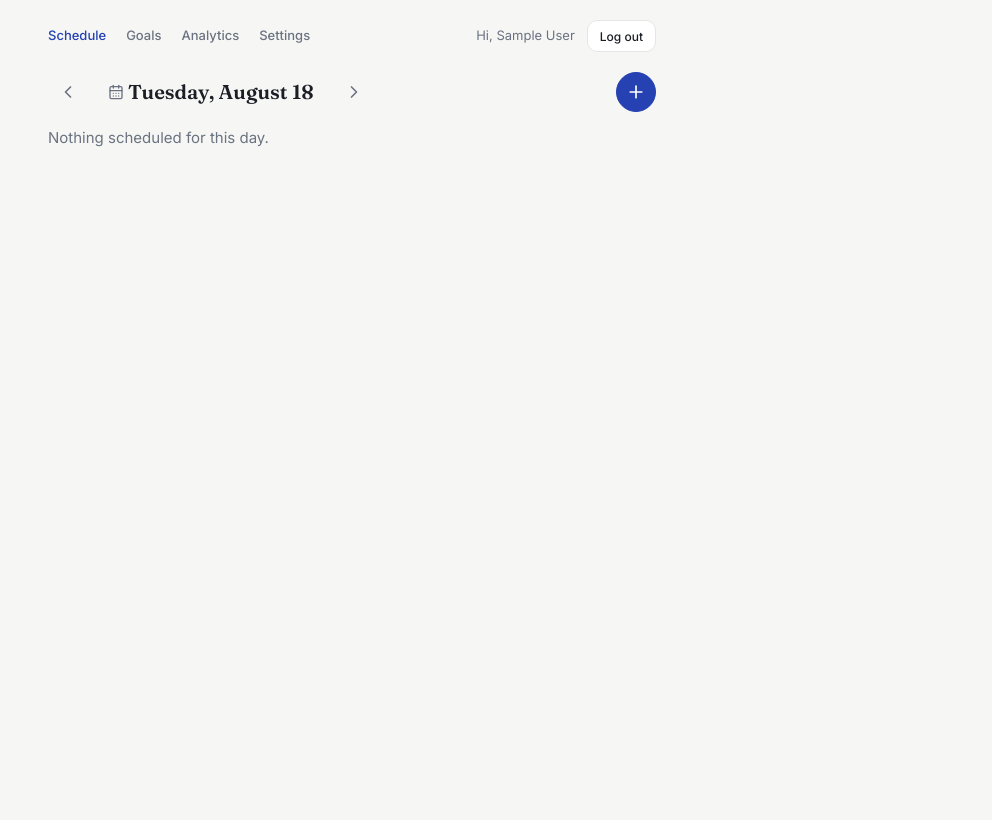
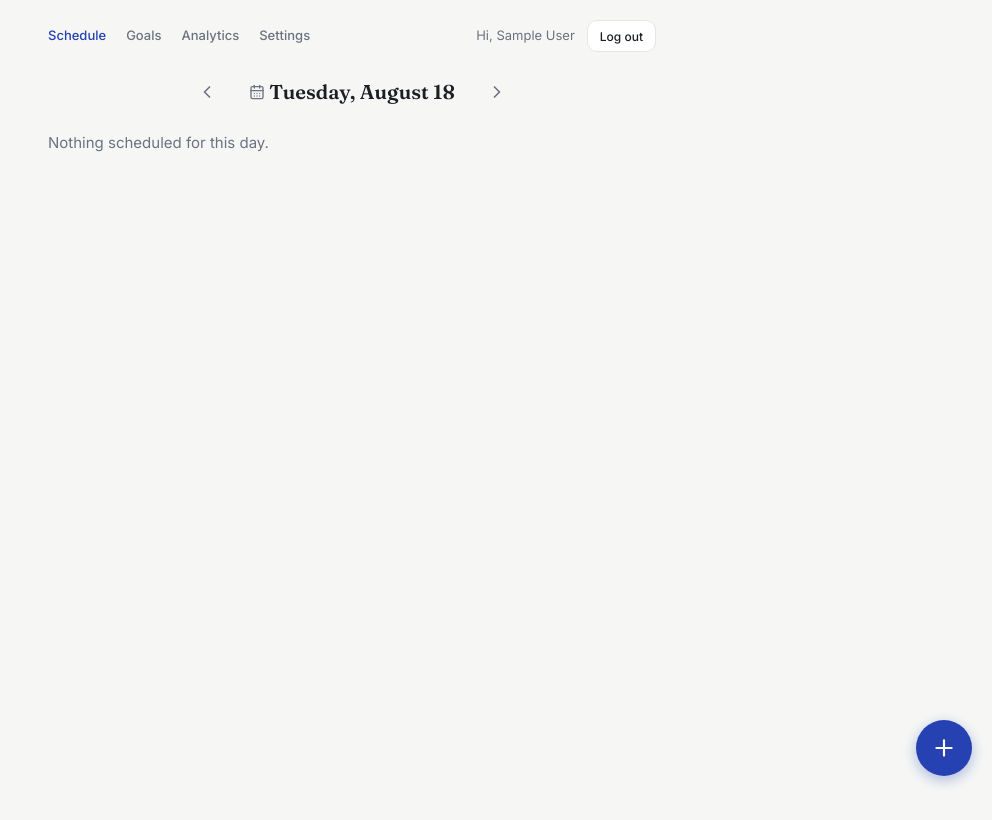
Before and after one commit to Tushar-Metrani/Smart-Day-Planner, a React (Vite) app in the folder frontend/: page / in a window 1280 px wide. Shown: the whole page, without its empty margins (288-1280 px from the left). Built offline with nearby package versions, Linux system fonts and the light colour scheme; no server answers; sample sign-in values are in the browser's storage.

Commit message:
feat: center date navigation header and add floating action button

```diff
--- a/frontend/src/components/TimelineView.jsx
+++ b/frontend/src/components/TimelineView.jsx
@@ -28,21 +28,16 @@ export default function TimelineView({ date, tasks, goals = [], onToggleComplete
 
   return (
     <div>
-      <div className="page-header">
-        <div className="flex-row gap-2">
+      <div className="flex-row" style={{ justifyContent: "center", gap: "var(--space-2)", marginBottom: "var(--space-5)" }}>
         <button className="btn btn-icon btn-ghost" onClick={onPrevDay} aria-label="Previous day">
           <ChevronLeft size={20} />
         </button>
-          <button className="btn-ghost flex-row gap-1" onClick={onDateClick} style={{ padding: "6px 10px", borderRadius: "var(--radius-sm)" }}>
+        <button className="btn-ghost flex-row gap-1" onClick={onDateClick} style={{ padding: "6px 12px", borderRadius: "var(--radius-sm)" }}>
           <CalendarDays size={16} />
           <h3 style={{ margin: 0 }}>{formatFullDate(date)}</h3>
         </button>
         <button className="btn btn-icon btn-ghost" onClick={onNextDay} aria-label="Next day">
           <ChevronRight size={20} />
-          </button>
-        </div>
-        <button className="btn btn-primary btn-icon" onClick={onAddTask} aria-label="Add block">
-          <Plus size={20} />
         </button>
       </div>
 
@@ -99,6 +94,10 @@ export default function TimelineView({ date, tasks, goals = [], onToggleComplete
         })}
       </div>
 
+      <button className="fab" onClick={onAddTask} aria-label="Add block">
+        <Plus size={26} />
+      </button>
+
       {promptTask && (
         <ProgressPrompt
           task={promptTask}
--- a/frontend/src/index.css
+++ b/frontend/src/index.css
@@ -259,6 +259,32 @@ h4 { font-size: var(--text-md); }
   font-weight: 500;
 }
 .btn-link:hover { text-decoration: underline; }
+
+.fab {
+  position: fixed;
+  right: var(--space-5);
+  bottom: calc(var(--bottom-nav-height) + var(--safe-bottom) + var(--space-4));
+  width: 56px;
+  height: 56px;
+  border-radius: var(--radius-pill);
+  background: var(--color-accent);
+  color: white;
+  border: none;
+  display: flex;
+  align-items: center;
+  justify-content: center;
+  box-shadow: 0 4px 14px rgba(37, 65, 178, 0.35);
+  z-index: 90;
+  transition: transform 0.08s ease, background 0.12s ease;
+}
+.fab:hover { background: #1e3596; }
+.fab:active { transform: scale(0.94); }
+
+@media (min-width: 768px) {
+  .fab {
+    bottom: var(--space-6);
+  }
+}
 
 /* ============================================================
    FORM CONTROLS
```
Lines whose indentation alone changed are shown as unchanged.
